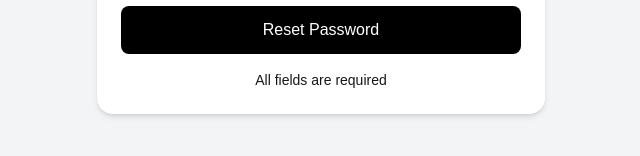
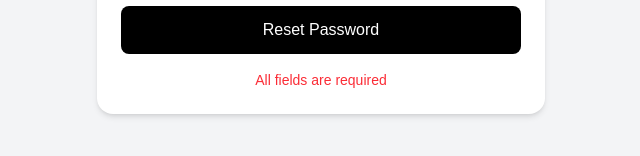
Before and after one commit to codewilson64/reset-password, a Next.js app: page /reset-password in a window 1280 px wide. Both pictures are taken after a click on the button "Reset Password". Shown: the part 438-594 px from the top of the page, without its empty margins (319-959 px from the left). Built offline with nearby package versions, Linux system fonts and the light colour scheme.

Commit message:
fix color

```diff
--- a/app/reset-password/reset-client.tsx
+++ b/app/reset-password/reset-client.tsx
@@ -85,13 +85,13 @@ export default function ResetPasswordClient() {
         <button
           onClick={handleSubmit}
           disabled={loading}
-          className="w-full bg-black text-white p-3 rounded-lg"
+          className="w-full bg-black text-white p-3 rounded-lg cursor-pointer"
         >
           {loading ? "Resetting..." : "Reset Password"}
         </button>
 
         {message && (
-          <p className="mt-4 text-center text-sm">{message}</p>
+          <p className="mt-4 text-center text-red-500 text-sm">{message}</p>
         )}
       </div>
     </div>
```
